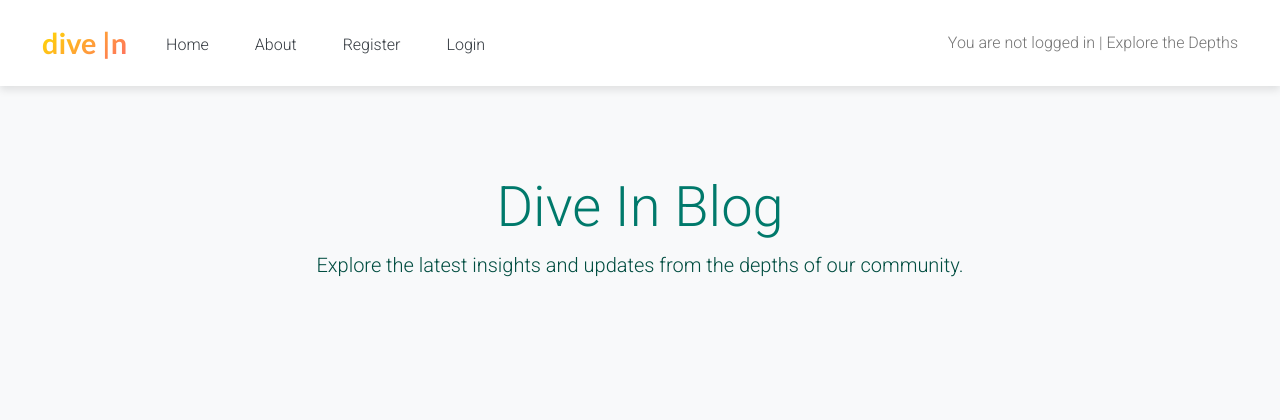
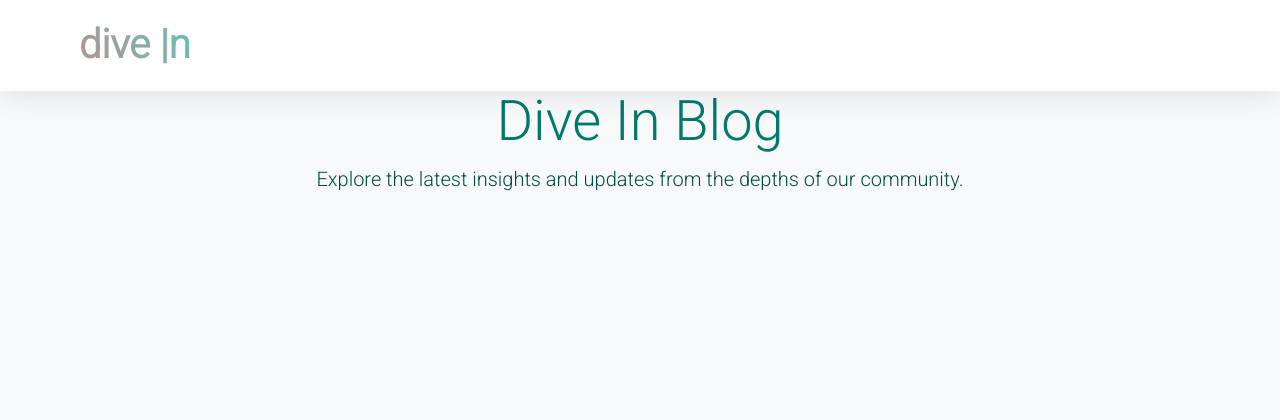
Before and after one commit to kimatron/dive-in, a Django app: page / in a window 1280 px wide. Shown: the top 420 px of the page. Run offline with Django 4.2, Linux system fonts and the light colour scheme; data that the repository does not hold is empty; some libraries are stand-ins or nearby versions.

Commit message:
Restyle navbar :lipstick:

```diff
--- a/static/css/style.css
+++ b/static/css/style.css
@@ -303,65 +303,48 @@ a:hover {
 
 /* Navbar Styles */
 .navbar {
-  display: flex;
-  align-items: center;
-  justify-content: space-between;
-  background-color: #ffffff;
-  padding: 15px 30px;
-  box-shadow: 0 4px 8px rgba(0, 0, 0, 0.1);
-  position: relative;
-  z-index: 1000;
+  background: rgba(255, 255, 255, 0.95);
+  backdrop-filter: blur(10px);
+  box-shadow: 0 4px 30px rgba(0, 0, 0, 0.1);
+  border-bottom: 1px solid rgba(255, 255, 255, 0.3);
+  transition: all 0.3s ease;
 }
 
-.navbar .navbar-brand .brand {
-  font-family: 'Lato', sans-serif;
-  font-size: 1.8rem;
-  font-weight: 700;
-  background: linear-gradient(135deg, #FFDD00, #FF6F61);
-  -webkit-background-clip: text;
-  -webkit-text-fill-color: transparent;
-  transition: transform 0.3s ease;
+.navbar.scrolled {
+  padding: 0.5rem 0;
+  background: rgba(255, 255, 255, 0.98);
+  box-shadow: 0 4px 20px rgba(0, 0, 0, 0.1);
 }
 
-.navbar .navbar-brand .brand:hover {
-  transform: scale(1.1);
+.navbar .brand {
+  font-size: 2.5rem;
+  font-weight: 700;
+  background: linear-gradient(45deg, #FF6B6B, #4ECDC4);
+  background-size: 200% 200%;
+  -webkit-background-clip: text;
+  background-clip: text;
+  color: transparent;
+  animation: gradientFlow 5s ease infinite;
 }
 
-.navbar .navbar-nav .nav-link {
-  color: #343a40;
-  text-decoration: none;
-  font-size: 1rem;
-  margin: 0 15px;
+.navbar .nav-link {
   position: relative;
-  padding-bottom: 5px;
-  transition: color 0.3s ease, transform 0.3s ease;
+  color: #333;
+  font-weight: 500;
+  padding: 0.5rem 1rem;
+  transition: all 0.3s ease;
 }
 
-.navbar .navbar-nav .nav-link::after {
+.navbar .nav-link::after {
   content: '';
-  display: block;
   position: absolute;
-  left: 0;
+  width: 0;
+  height: 2px;
   bottom: 0;
-  height: 2px;
-  width: 0;
-  background: #FFDD00;
-  transition: width 0.3s ease;
-}
-
-.navbar .navbar-nav .nav-link:hover::after {
-  width: 100%;
-}
-
-.navbar .navbar-nav .nav-link:hover {
-  color: #FFDD00;
-  transform: translateY(-2px);
-}
-
-.navbar .navbar-nav .nav-link.active {
-  color: #FFDD00;
-  font-weight: 600;
-  border-bottom: 2px solid #FFDD00;
+  left: 50%;
+  background: linear-gradient(45deg, #FF6B6B, #4ECDC4);
+  transition: all 0.3s ease;
+  transform: translateX(-50%);
 }
 
 /* Responsive Navbar */
--- a/templates/base.html
+++ b/templates/base.html
@@ -27,17 +27,16 @@
 <body class="d-flex flex-column h-100 bg-light">
 
     <!-- Navigation -->
-<nav class="navbar navbar-expand-lg navbar-light">
-    <div class="container-fluid">
+    <nav class="navbar fixed-top">
+        <div class="container">
             <a class="navbar-brand" href="{% url 'home' %}">
-            <span class="brand">d<span class="red-i">i</span>ve <span class="thin">|n</span></span>
+                <span class="brand">dive |n</span>
             </a>
-        <button class="navbar-toggler" type="button" data-bs-toggle="collapse" data-bs-target="#navbarNav"
-            aria-controls="navbarNav" aria-expanded="false" aria-label="Toggle navigation">
+            <button class="navbar-toggler" type="button" data-bs-toggle="collapse" data-bs-target="#navbarNav">
                 <span class="navbar-toggler-icon"></span>
             </button>
             <div class="collapse navbar-collapse" id="navbarNav">
-            <ul class="navbar-nav me-auto">
+                <ul class="navbar-nav ms-auto">
                     <li class="nav-item">
                         <a class="nav-link {% if request.path == home_url %}active{% endif %}" href="{% url 'home' %}">Home</a>
                     </li>
@@ -46,24 +45,17 @@
                     </li>
                     {% if user.is_authenticated %}
                     <li class="nav-item">
-                    <a class="nav-link {% if request.path == logout_url %}active{% endif %}" href="{% url 'account_logout' %}">Logout</a>
+                        <a class="nav-link" href="{% url 'account_logout' %}">Logout</a>
                     </li>
                     {% else %}
                     <li class="nav-item">
-                    <a class="nav-link {% if request.path == signup_url %}active{% endif %}" href="{% url 'account_signup' %}">Register</a>
+                        <a class="nav-link" href="{% url 'account_signup' %}">Register</a>
                     </li>
                     <li class="nav-item">
-                    <a class="nav-link {% if request.path == login_url %}active{% endif %}" href="{% url 'account_login' %}">Login</a>
+                        <a class="nav-link" href="{% url 'account_login' %}">Login</a>
                     </li>
                     {% endif %}
                 </ul>
-            <span class="navbar-text ms-auto">
-                {% if user.is_authenticated %}
-                    Welcome, {{ user.username }} | Explore the Depths
-                {% else %}
-                    You are not logged in | Explore the Depths
-                {% endif %}
-            </span>
             </div>
         </div>
     </nav>
```
Lines whose indentation alone changed are shown as unchanged.
